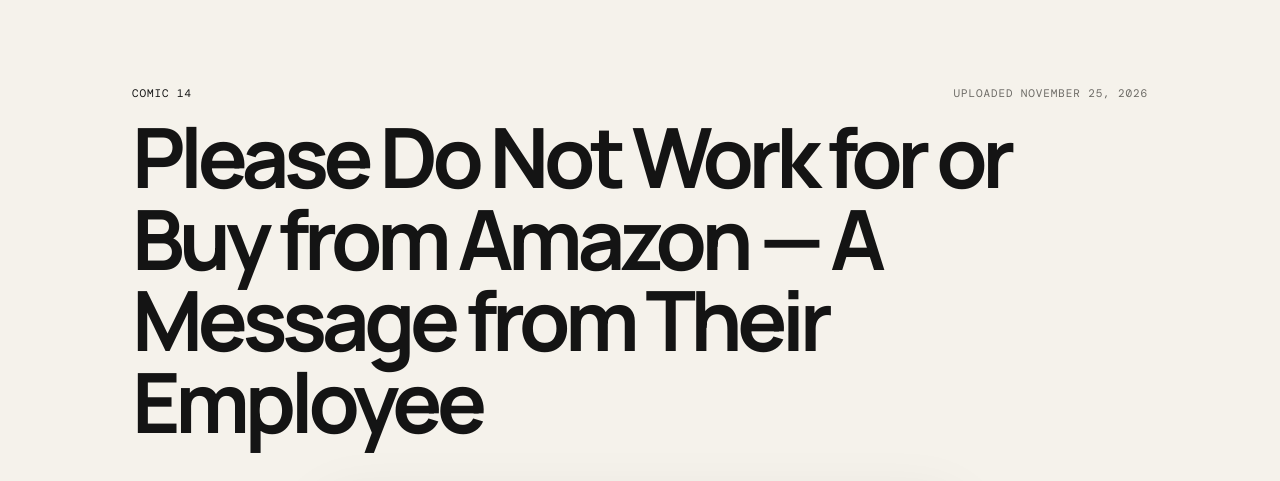
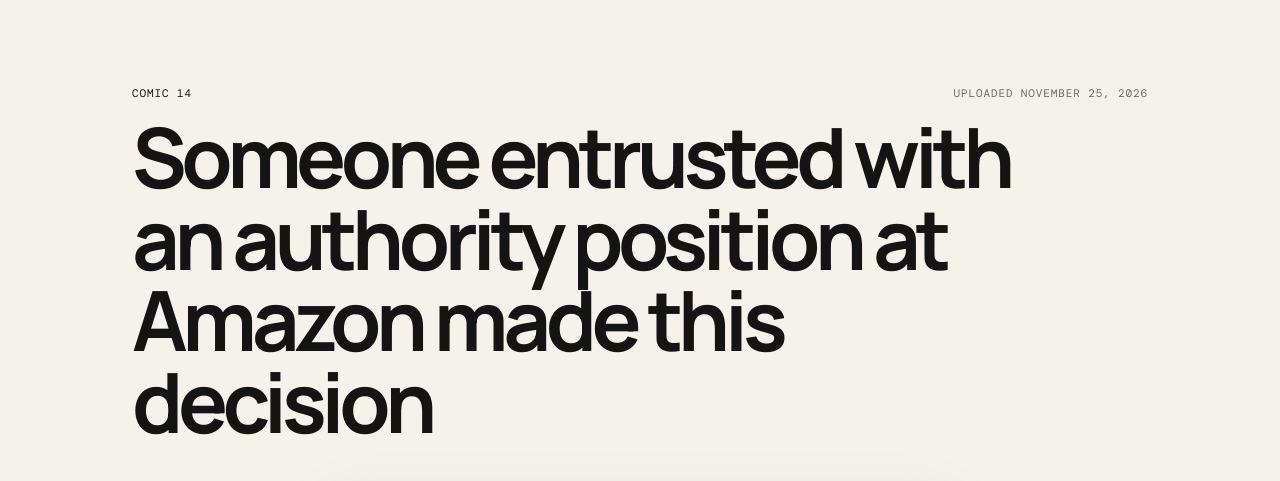
Before and after one commit to Leo-U/stealingartjobs, a plain HTML site: page comics/amazon-tuition-assistance/index.html in a window 1280 px wide. Shown: the part 80-561 px from the top of the page. Drawn offline with nearby package versions, Linux system fonts and the light colour scheme; grey boxes are pictures that could not be loaded.

Commit message:
Rename Amazon tuition comic

```diff
--- a/comics.json
+++ b/comics.json
@@ -128,7 +128,7 @@
   },
   {
     "slug": "amazon-tuition-assistance",
-    "title": "Please Do Not Work for or Buy from Amazon — A Message from Their Employee",
+    "title": "Someone entrusted with an authority position at Amazon made this decision",
     "date": "Uploaded November 25, 2026",
     "image": "/comics/amazon-tuition-assistance.png?v=2",
     "alt": "Four-panel comic showing an Amazon employee repeatedly receiving conflicting approvals and denials for tuition assistance.",
--- a/comics/amazon-tuition-assistance/index.html
+++ b/comics/amazon-tuition-assistance/index.html
@@ -8,18 +8,18 @@
     <meta name="theme-color" content="#f5f2eb" />
     <meta property="og:type" content="article" />
     <meta property="og:site_name" content="Stealing Art Jobs" />
-    <meta property="og:title" content="Please Do Not Work for or Buy from Amazon — A Message from Their Employee — Stealing Art Jobs" />
+    <meta property="og:title" content="Someone entrusted with an authority position at Amazon made this decision — Stealing Art Jobs" />
     <meta property="og:description" content="A four-panel comic about a hardworking Amazon warehouse employee whose tuition assistance is repeatedly approved and denied while he tries to become a nurse in Georgia." />
     <meta property="og:image" content="https://stealingartjobs.com/comics/amazon-tuition-assistance.png?v=2" />
     <meta property="og:url" content="https://stealingartjobs.com/comics/amazon-tuition-assistance/" />
     <link rel="canonical" href="https://stealingartjobs.com/comics/amazon-tuition-assistance/" />
-    <title>Please Do Not Work for or Buy from Amazon — A Message from Their Employee — Stealing Art Jobs</title>
+    <title>Someone entrusted with an authority position at Amazon made this decision — Stealing Art Jobs</title>
     <link rel="preconnect" href="https://fonts.googleapis.com" />
     <link rel="preconnect" href="https://fonts.gstatic.com" crossorigin />
     <link href="https://fonts.googleapis.com/css2?family=DM+Mono:wght@400;500&family=Manrope:wght@500;600;700;800&display=swap" rel="stylesheet" />
     <link rel="stylesheet" href="/styles.css?v=21" />
     <script type="application/ld+json">{"@context":"https://schema.org","@type":"WebSite","name":"Stealing Art Jobs","url":"https://stealingartjobs.com/","description":"An independent webcomic about art, work, technology, and strange incentives."}</script>
-    <script type="application/ld+json">{"@context": "https://schema.org", "@type": "CreativeWork", "name": "Please Do Not Work for or Buy from Amazon — A Message from Their Employee", "description": "A four-panel comic about a hardworking Amazon warehouse employee whose tuition assistance is repeatedly approved and denied while he tries to become a nurse in Georgia.", "datePublished": "2026-11-25", "image": "https://stealingartjobs.com/comics/amazon-tuition-assistance.png?v=2", "url": "https://stealingartjobs.com/comics/amazon-tuition-assistance/", "isPartOf": {"@type": "WebSite", "name": "Stealing Art Jobs", "url": "https://stealingartjobs.com/"}}</script>
+    <script type="application/ld+json">{"@context": "https://schema.org", "@type": "CreativeWork", "name": "Someone entrusted with an authority position at Amazon made this decision", "description": "A four-panel comic about a hardworking Amazon warehouse employee whose tuition assistance is repeatedly approved and denied while he tries to become a nurse in Georgia.", "datePublished": "2026-11-25", "image": "https://stealingartjobs.com/comics/amazon-tuition-assistance.png?v=2", "url": "https://stealingartjobs.com/comics/amazon-tuition-assistance/", "isPartOf": {"@type": "WebSite", "name": "Stealing Art Jobs", "url": "https://stealingartjobs.com/"}}</script>
   </head>
   <body>
     <header class="site-header">
@@ -63,7 +63,7 @@
           <li><a href="/comics/abuse/" data-comic-index="10"><span>11</span><strong>Abuse</strong><span>Uploaded October 29, 2026</span></a></li>
           <li><a href="/comics/more-abuse/" data-comic-index="11"><span>12</span><strong>More Abuse (Foreign Aid Freeze)</strong><span>Uploaded October 29, 2026</span></a></li>
           <li><a href="/comics/even-more-abuse/" data-comic-index="12"><span>13</span><strong>Even More Abuse</strong><span>Uploaded October 29, 2026</span></a></li>
-          <li><a href="/comics/amazon-tuition-assistance/" data-comic-index="13"><span>14</span><strong>Please Do Not Work for or Buy from Amazon — A Message from Their Employee</strong><span>Uploaded November 25, 2026</span></a></li>
+          <li><a href="/comics/amazon-tuition-assistance/" data-comic-index="13"><span>14</span><strong>Someone entrusted with an authority position at Amazon made this decision</strong><span>Uploaded November 25, 2026</span></a></li>
         </ol>
       </div>
     </aside>
@@ -76,7 +76,7 @@
           <p class="date" id="comic-date">Uploaded November 25, 2026</p>
         </div>
 
-        <h1 id="comic-title">Please Do Not Work for or Buy from Amazon — A Message from Their Employee</h1>
+        <h1 id="comic-title">Someone entrusted with an authority position at Amazon made this decision</h1>
 
         <figure class="comic-frame" id="comic-frame">
           <button class="comic-arrow comic-arrow-previous" id="comic-previous" type="button" aria-label="Previous comic"><span aria-hidden="true">&lt;</span></button>
--- a/sitemap.xml
+++ b/sitemap.xml
@@ -14,5 +14,5 @@
   <url><loc>https://stealingartjobs.com/comics/abuse/</loc><lastmod>2026-10-29</lastmod><image:image><image:loc>https://stealingartjobs.com/comics/abuse.png</image:loc><image:title>Abuse</image:title><image:caption>The comic describes how a stupid, mouth breathing mob that thought the 2020 election was &quot;rigged&quot; beat and tortured a police officer and then got pardoned by a fake president.</image:caption></image:image></url>
   <url><loc>https://stealingartjobs.com/comics/more-abuse/</loc><lastmod>2026-10-29</lastmod><image:image><image:loc>https://stealingartjobs.com/comics/more-abuse.png</image:loc><image:title>More Abuse (Foreign Aid Freeze)</image:title><image:caption>A satirical political comic about Marco Rubio telling foreign aid workers that their place is to help only America.</image:caption></image:image></url>
   <url><loc>https://stealingartjobs.com/comics/even-more-abuse/</loc><lastmod>2026-10-29</lastmod><image:image><image:loc>https://stealingartjobs.com/comics/even-more-abuse.png</image:loc><image:title>Even More Abuse</image:title><image:caption>A text-only political comic about efforts to convict members of Congress during the midterms and override the democratic majority of voters.</image:caption></image:image></url>
-  <url><loc>https://stealingartjobs.com/comics/amazon-tuition-assistance/</loc><lastmod>2026-11-25</lastmod><image:image><image:loc>https://stealingartjobs.com/comics/amazon-tuition-assistance.png</image:loc><image:title>Please Do Not Work for or Buy from Amazon — A Message from Their Employee</image:title><image:caption>A four-panel comic about a hardworking Amazon warehouse employee whose tuition assistance is repeatedly approved and denied while he tries to become a nurse in Georgia.</image:caption></image:image></url>
+  <url><loc>https://stealingartjobs.com/comics/amazon-tuition-assistance/</loc><lastmod>2026-11-25</lastmod><image:image><image:loc>https://stealingartjobs.com/comics/amazon-tuition-assistance.png</image:loc><image:title>Someone entrusted with an authority position at Amazon made this decision</image:title><image:caption>A four-panel comic about a hardworking Amazon warehouse employee whose tuition assistance is repeatedly approved and denied while he tries to become a nurse in Georgia.</image:caption></image:image></url>
 </urlset>
```
Also changed, not shown: comics/abuse/index.html (+1 -1 lines), comics/alcoholic/index.html (+1 -1 lines), comics/american-software-engineer/index.html (+1 -1 lines), comics/artist/index.html (+1 -1 lines), comics/automoderation/index.html (+1 -1 lines), comics/captive-users/index.html (+1 -1 lines), comics/douchebag/index.html (+1 -1 lines), comics/even-more-abuse/index.html (+1 -1 lines), comics/executive/index.html (+1 -1 lines), comics/fool/index.html (+1 -1 lines), comics/living-memory/index.html (+1 -1 lines), comics/more-abuse/index.html (+1 -1 lines), comics/pay-by-skill/index.html (+1 -1 lines), index.html (+2 -2 lines).
